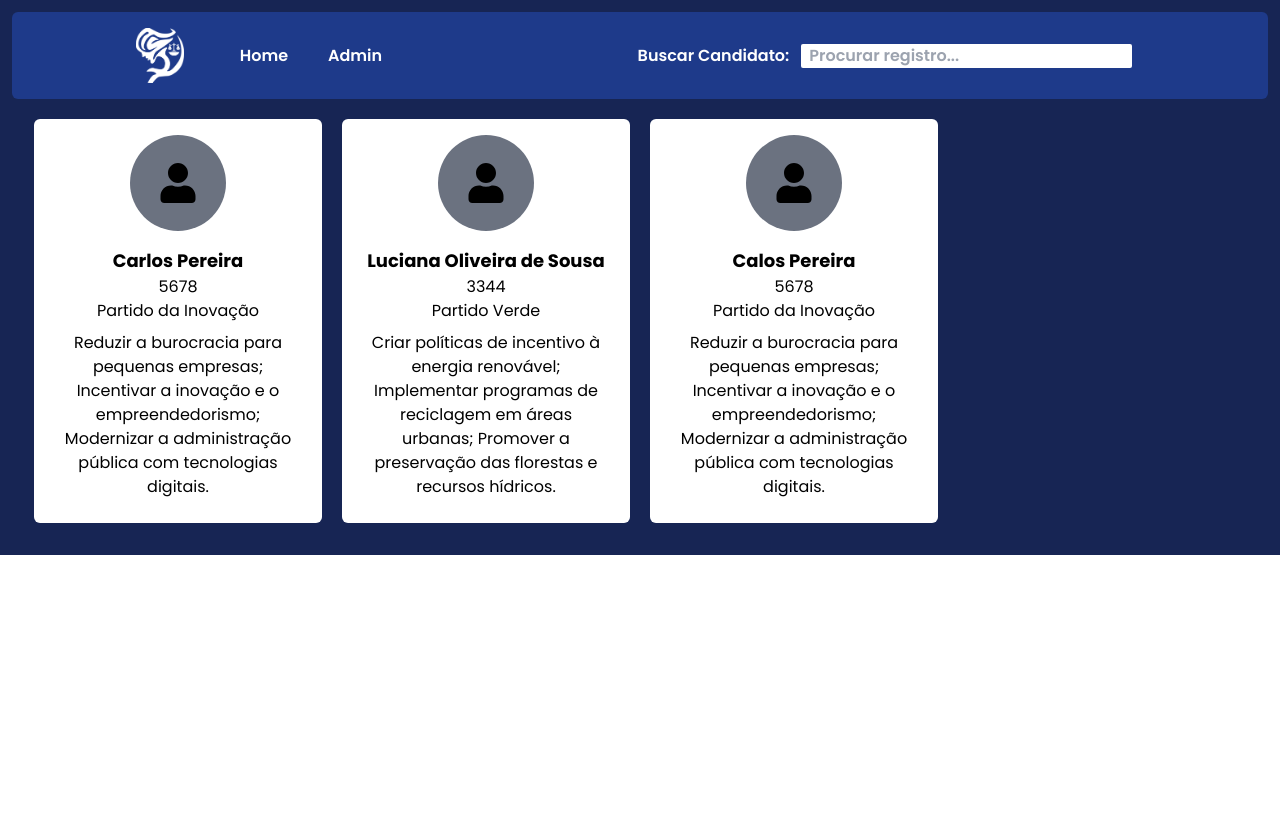
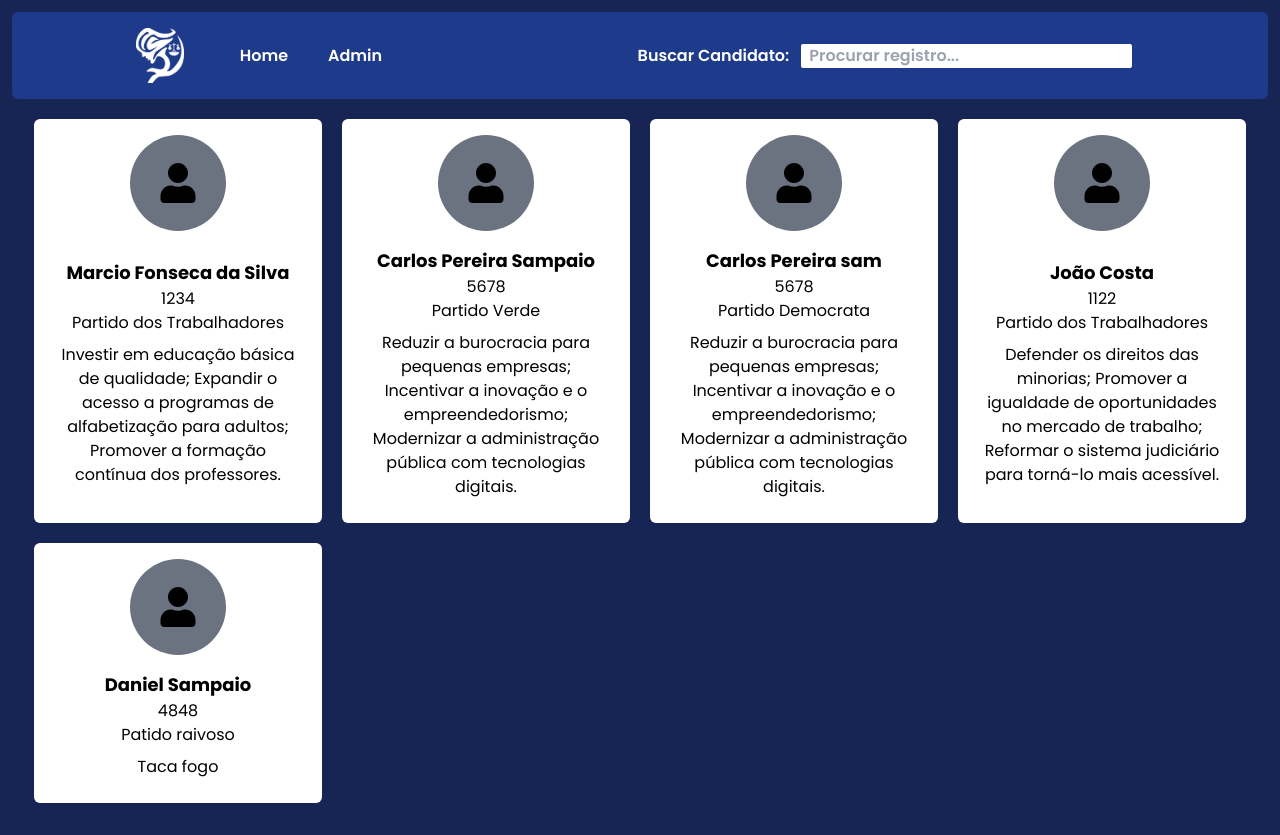
Before and after one commit to XDanielSampaioX/projeto-candidato-honesto-vite, a React (Vite) app: page / in a window 1280 px wide. Before the commit the page ends 800 px from the top, so only its background shows below. Built offline with nearby package versions, Linux system fonts and the light colour scheme; data requests are answered from the project's data file.

Commit message:
Resolvendo bugs do delete

```diff
--- a/db.json
+++ b/db.json
@@ -1,28 +1,44 @@
 {
   "candidatos": [
     {
+      "id": "1",
+      "nome": "Marcio Fonseca da Silva",
+      "numero": 1234,
+      "partido": "Partido dos Trabalhadores",
+      "biografia": "Graduado em Administração. Atualmente é assistente administrativo no Programa de Pós-Graduação em Direito Constitucional Mestrado e Doutorado da Universidade de Fortaleza-UNIFOR.",
+      "propostas": "Investir em educação básica de qualidade; Expandir o acesso a programas de alfabetização para adultos; Promover a formação contínua dos professores."
+    },
+    {
       "id": "2",
-      "nome": "Carlos Pereira",
-      "numero": "5678",
-      "partido": "Partido da Inovação",
+      "nome": "Carlos Pereira Sampaio",
+      "numero": 5678,
+      "partido": "Partido Verde",
       "biografia": "Carlos Pereira é um empresário bem-sucedido que busca modernizar a gestão pública.",
       "propostas": "Reduzir a burocracia para pequenas empresas; Incentivar a inovação e o empreendedorismo; Modernizar a administração pública com tecnologias digitais."
     },
     {
-      "id": "5",
-      "nome": "Luciana Oliveira de Sousa",
-      "numero": 3344,
-      "partido": "Partido Verde",
-      "biografia": "Luciana Oliveira é uma engenheira ambiental comprometida com a sustentabilidade e proteção do meio ambiente.",
-      "propostas": "Criar políticas de incentivo à energia renovável; Implementar programas de reciclagem em áreas urbanas; Promover a preservação das florestas e recursos hídricos."
+      "id": "3",
+      "nome": "Carlos Pereira sam",
+      "numero": 5678,
+      "partido": "Partido Democrata",
+      "biografia": "Carlos Pereira é um empresário bem-sucedido que busca modernizar a gestão pública.",
+      "propostas": "Reduzir a burocracia para pequenas empresas; Incentivar a inovação e o empreendedorismo; Modernizar a administração pública com tecnologias digitais."
     },
     {
-      "id": "60a8",
-      "nome": "Calos Pereira",
-      "partido": "Partido da Inovação",
-      "numero": "5678",
-      "biografia": "Carlos Pereira é um empresário bem-sucedido que busca modernizar a gestão pública.",
-      "propostas": "Reduzir a burocracia para pequenas empresas; Incentivar a inovação e o empreendedorismo; Modernizar a administração pública com tecnologias digitais."
+      "id": "4",
+      "nome": "João Costa",
+      "numero": 1122,
+      "partido": "Partido dos Trabalhadores",
+      "biografia": "João Costa é um advogado especializado em direitos humanos e luta por justiça social.",
+      "propostas": "Defender os direitos das minorias; Promover a igualdade de oportunidades no mercado de trabalho; Reformar o sistema judiciário para torná-lo mais acessível."
+    },
+    {
+      "id": "cb2c",
+      "nome": "Daniel Sampaio",
+      "numero": "4848",
+      "partido": "Patido raivoso",
+      "biografia": "Quero destruir tudo",
+      "propostas": "Taca fogo"
     }
   ]
 }
--- a/src/@type/Candidato.d.ts
+++ b/src/@type/Candidato.d.ts
@@ -1,5 +1,5 @@
 declare type Candidato = {
-    id?: string;
+    id: string;
     nome: string;
     partido?: string;
     numero: string,
--- a/src/components/Tbody/index.tsx
+++ b/src/components/Tbody/index.tsx
@@ -41,13 +41,13 @@ export default function Tbody(props: Candidato) {
           <td className="w-1/12 font-semibold">{props.id}</td>
           <td className="w-1/6 font-semibold">{props.nome}</td>
           <td className="w-1/6 ">{props.numero}</td>
-          <td className="w-1/6 ">{props.partido}</td>
+          <td className="w-1/4 ">{props.partido}</td>
           <td className="w-1/4">{props.biografia}</td>
           <td className="w-1/6 flex justify-center h-9 gap-1">
             <button onClick={abrirModal} className="bg-teal-800 p-2 rounded-lg">
               <FaPen />
             </button>
-            <button onClick={() => deleteCandidato} className="bg-red-700 p-2 rounded-lg">
+            <button onClick={() => deleteCandidato(props.id)} className="bg-red-700 p-2 rounded-lg">
               <FaTrash />
             </button>
           </td>
--- a/src/hooks/contexts/CandidatosContext.tsx
+++ b/src/hooks/contexts/CandidatosContext.tsx
@@ -5,7 +5,7 @@ type CandidatosContextType = {
     candidatos: Candidato[],
     postCandidato: (newCandidato: Candidato) => Promise<void>;
     putCandidato: (candidato: Candidato) => Promise<void>;
-    deleteCandidato: (id: number) => Promise<void>
+    deleteCandidato: (id: string) => Promise<void>
 }
 
 type CandidatosContextProps = {
@@ -61,7 +61,7 @@ export const CandidatosContextProvider = ({ children }: CandidatosContextProps)
     };
 
     // DELETE
-    const deleteCandidato = async (id : number) => {
+    const deleteCandidato = async (id : string) => {
         try {
             await axios.delete(`http://localhost:3000/candidatos/${id}`);
             fetchCandidatos(); // Atualiza a lista após a exclusão
--- a/src/pages/Admin.tsx
+++ b/src/pages/Admin.tsx
@@ -15,6 +15,7 @@ export default function Admin() {
 
   // Estados para armazenar os valores dos campos
   const [formData, setFormData] = useState<Candidato>({
+    id: "",
     nome: "",
     numero: "",
     partido: "",
@@ -31,6 +32,7 @@ export default function Admin() {
     e.preventDefault();
     postCandidato(formData);
     setFormData({
+      id: "",
       nome: "",
       numero: "",
       partido: "",
@@ -59,7 +61,7 @@ export default function Admin() {
                 <th className="w-1/12">Id</th>
                 <th className="w-1/6">Nome</th>
                 <th className="w-1/6">Número</th>
-                <th className="w-1/6">Partido</th>
+                <th className="w-1/4">Partido</th>
                 <th className="w-1/4">Propostas</th>
                 <th className="w-1/6">Ações</th>
               </tr>
@@ -116,7 +118,7 @@ export default function Admin() {
                 />
               </div>
               <div className="flex flex-col">
-                <label htmlFor="numero" className="font-semibold">Número</label>
+                <label htmlFor="partido" className="font-semibold">Partido</label>
                 <input
                   id="partido"
                   name="partido"
--- a/src/pages/Home.tsx
+++ b/src/pages/Home.tsx
@@ -18,6 +18,7 @@ export default function Home() {
             ).map((candidato) => (
               <Card
                 key={candidato.id}
+                id={candidato.id}
                 nome={candidato.nome}
                 numero={candidato.numero}
                 partido={candidato.partido}
@@ -27,6 +28,7 @@ export default function Home() {
             )) : candidatos.map((candidato) => (
               <Card
                 key={candidato.id}
+                id={candidato.id}
                 nome={candidato.nome}
                 numero={candidato.numero}
                 partido={candidato.partido}
```
